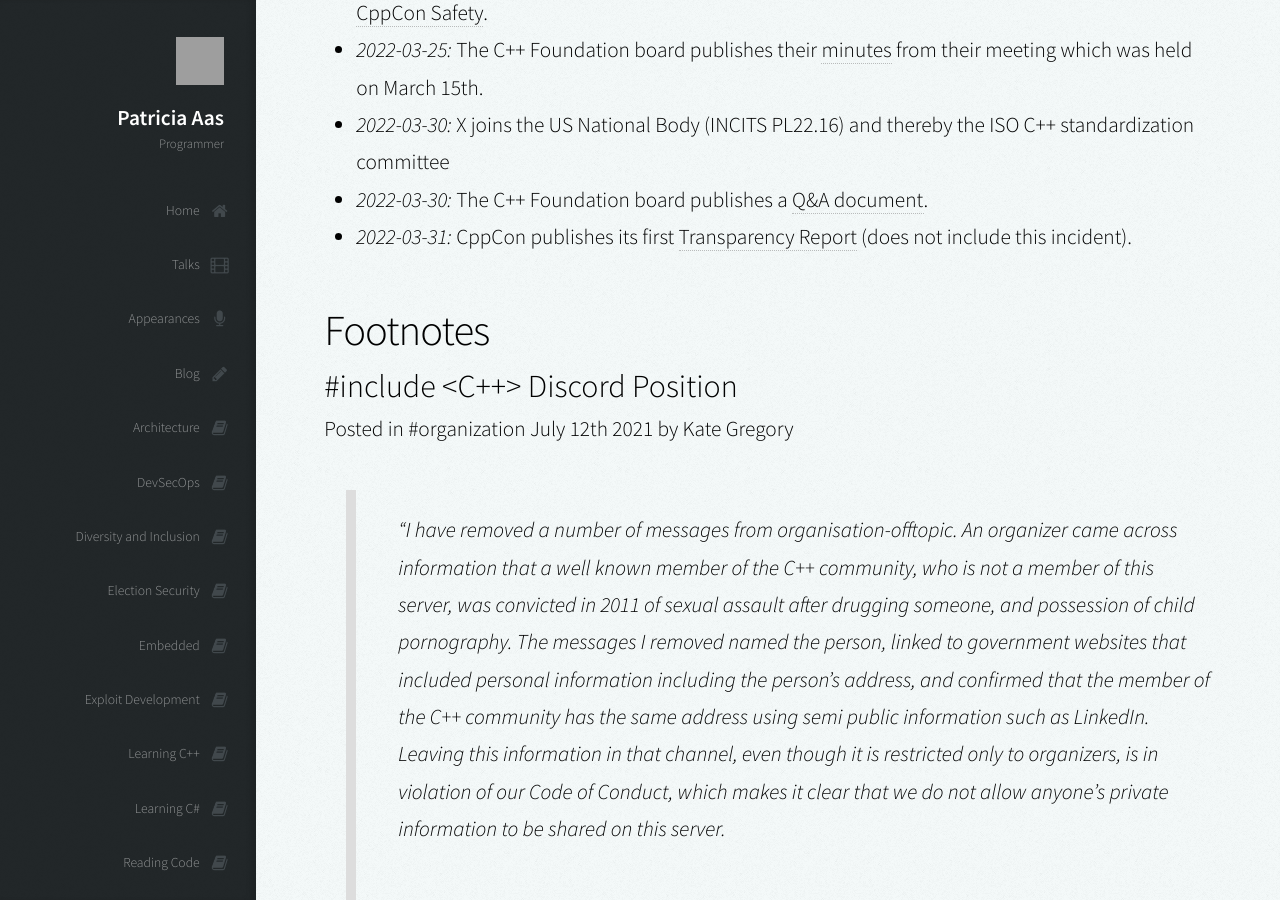
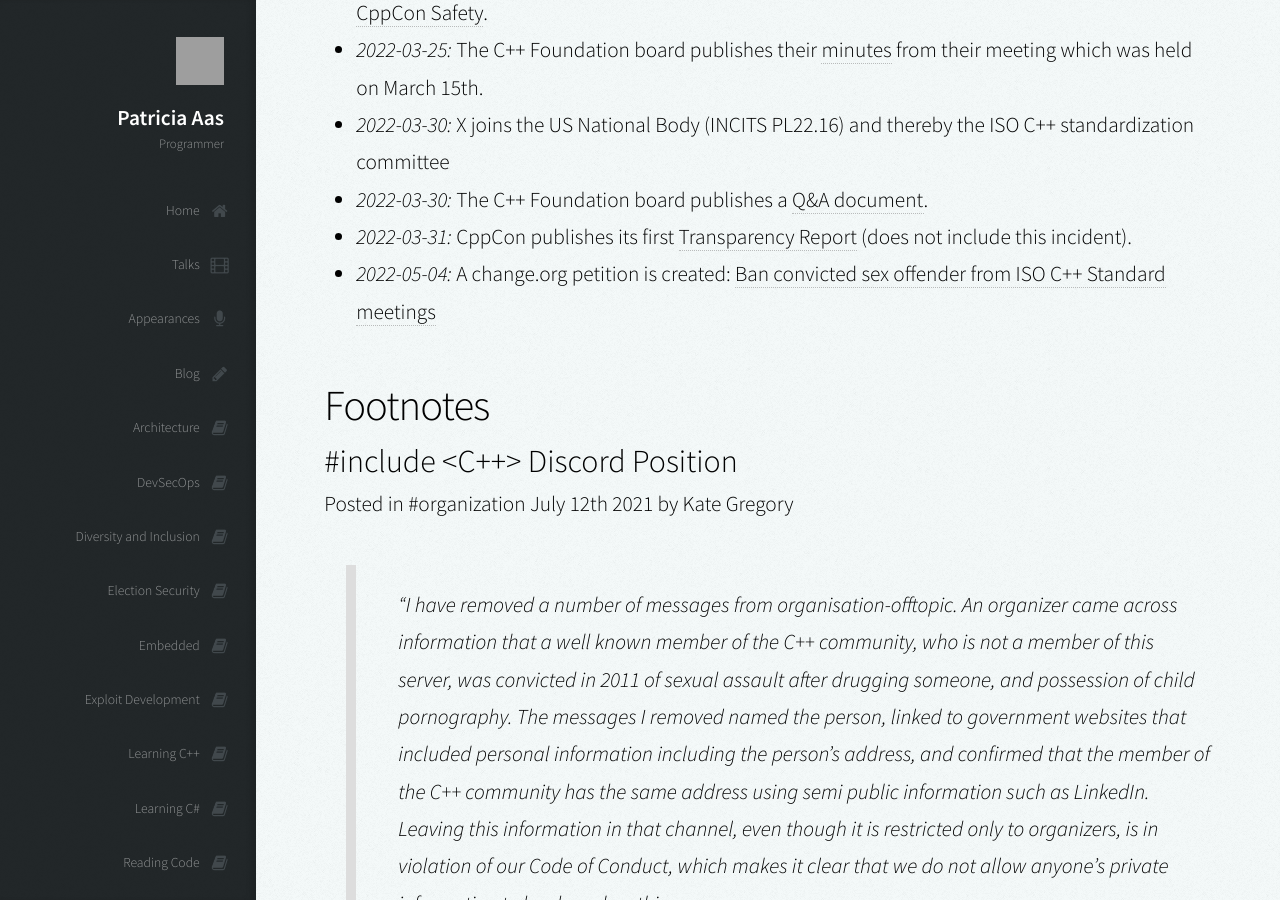
Before and after one commit to patricia-gallardo/patricia-gallardo.github.io, a Jekyll site: the page built from _posts/2022-03-08-proposed-cppcon_safety__transparency_report.md, in a window 1280 px wide and 900 px high, scrolled down 6117 px. Built offline with Jekyll 4.4.1, drawn with Linux system fonts in a browser that asks for light colours; nearby versions of some CDN libraries; grey boxes are pictures that could not be loaded.

Commit message:
Update 2022-03-08-proposed-cppcon_safety__transparency_report.md

```diff
--- a/_posts/2022-03-08-proposed-cppcon_safety__transparency_report.md
+++ b/_posts/2022-03-08-proposed-cppcon_safety__transparency_report.md
@@ -153,6 +153,7 @@ only restriction was that they would not be allowed to resume their former organ
 * *2022-03-30:* X joins the US National Body (INCITS PL22.16) and thereby the ISO C++ standardization committee
 * *2022-03-30:* The C++ Foundation board publishes a [Q&A document][8].
 * *2022-03-31:* CppCon publishes its first [Transparency Report][9] (does not include this incident).
+* *2022-05-04:* A change.org petition is created: [Ban convicted sex offender from ISO C++ Standard meetings][10]
 
 ## Footnotes
 
```
Also changed, not shown: other parts of _posts/2022-03-08-proposed-cppcon_safety__transparency_report.md (+1 -0 lines).
